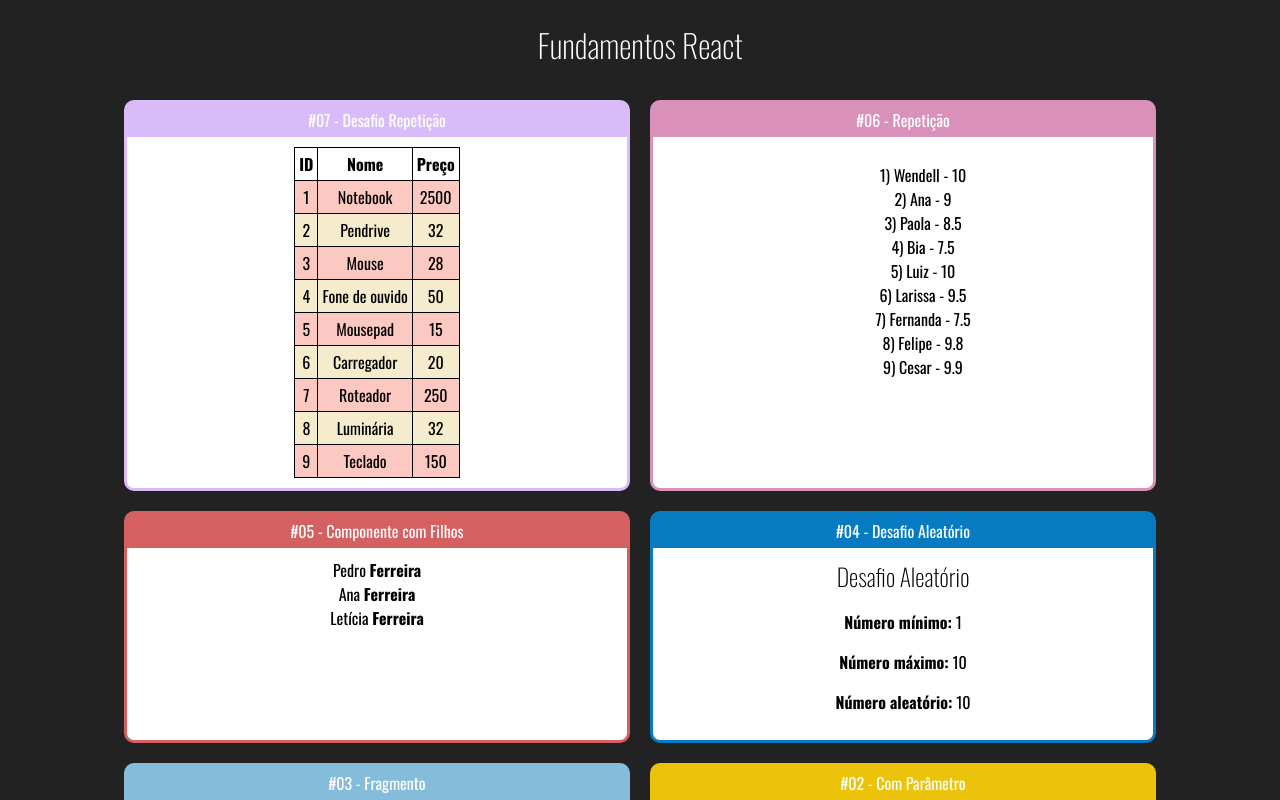
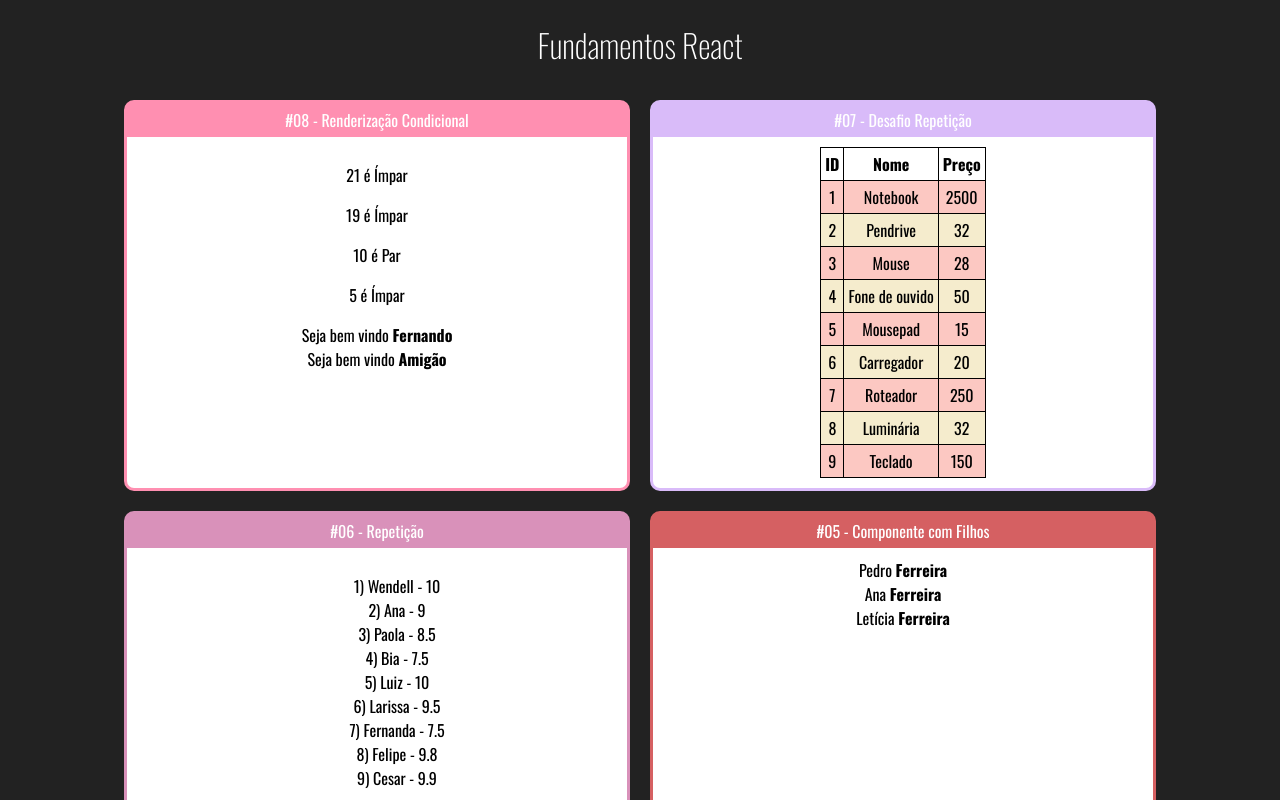
Before and after one commit to wen-dell/fundamentos-react, a React (Create React App) app: page / in a window 1280 px wide. Shown: the top 800 px of the page. Built offline with nearby package versions, Linux system fonts and the light colour scheme.

Commit message:
Renderização condicional com if-else

```diff
--- a/src/App.jsx
+++ b/src/App.jsx
@@ -1,5 +1,7 @@
 import "./App.css";
 
+import UsuarioInfo from "./components/condicional/UsuarioInfo";
+import ParOuImpar from "./components/condicional/ParOuImpar";
 import TabelaProdutos from "./components/repeticao/TabelaProdutos";
 import ListaAlunos from "./components/repeticao/ListaAlunos";
 import FamiliaMembro from "./components/basicos/FamiliaMembro";
@@ -15,6 +17,14 @@ const App = (props) => (
     <h1>Fundamentos React</h1>
 
     <div className="Cards">
+      <Card titulo="#08 - Renderização Condicional" color="#ff8fb1">
+        <ParOuImpar numero={21} />
+        <ParOuImpar numero={19} />
+        <ParOuImpar numero={10} />
+        <ParOuImpar numero={5} />
+        <UsuarioInfo usuario={{nome: 'Fernando'}} />
+        <UsuarioInfo usuario={{nome: ''}} />
+      </Card>
       <Card titulo="#07 - Desafio Repetição" color="#d9bbf9">
         <TabelaProdutos />
       </Card>
--- a/src/components/condicional/ParOuImpar.jsx
+++ b/src/components/condicional/ParOuImpar.jsx
@@ -2,7 +2,7 @@ const ParOuImpar = (props) => {
   const isPar = props.numero % 2 === 0;
   return (
     <div>
-      <p>{isPar ? "Par" : "Ímpar"}</p>
+      <p>{ props.numero } é {isPar ? "Par" : "Ímpar"}</p>
     </div>
   );
 };
--- /dev/null
+++ b/src/components/condicional/UsuarioInfo.jsx
@@ -0,0 +1,17 @@
+import If, { Else } from './if';
+
+const UsuarioInfo = (props) => {
+  const usuario = props.usuario || {};
+  return (
+        <div>
+          <If test={usuario && usuario.nome}>
+            Seja bem vindo <strong>{ usuario.nome }</strong>
+            <Else>
+              Seja bem vindo <strong>Amigão</strong>
+            </Else>
+          </If>
+        </div>
+  );
+}
+
+export default UsuarioInfo;
--- /dev/null
+++ b/src/components/condicional/if.js
@@ -0,0 +1,20 @@
+/* eslint-disable */
+
+export default (props) => {
+  const elseChild = props.children.filter((child) => {
+    return child.type && child.type.name === "Else";
+  })[0];
+  const ifChildren = props.children.filter((child) => {
+    return child !== elseChild;
+  });
+
+  if (props.test) {
+    return ifChildren;
+  } else if (elseChild) {
+    return elseChild;
+  } else {
+    return false;
+  }
+};
+
+export const Else = (props) => props.children;
```
